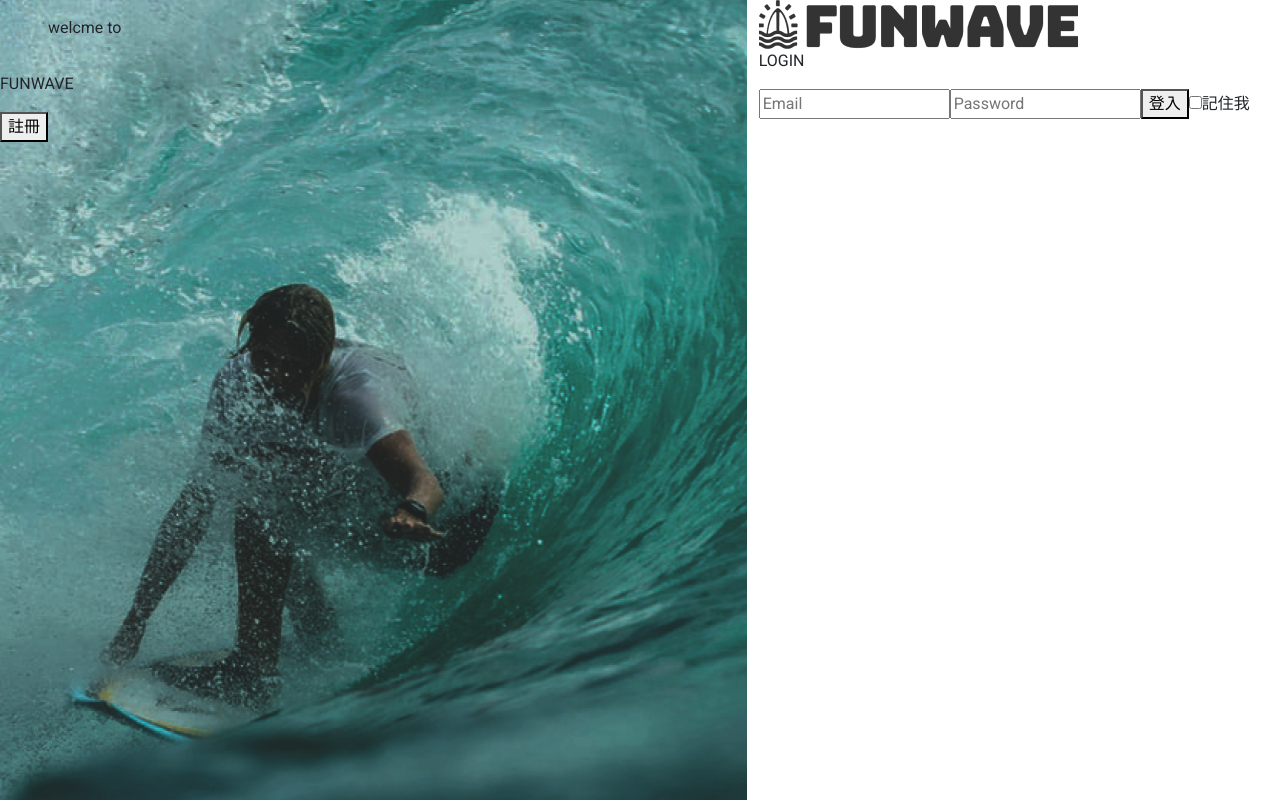
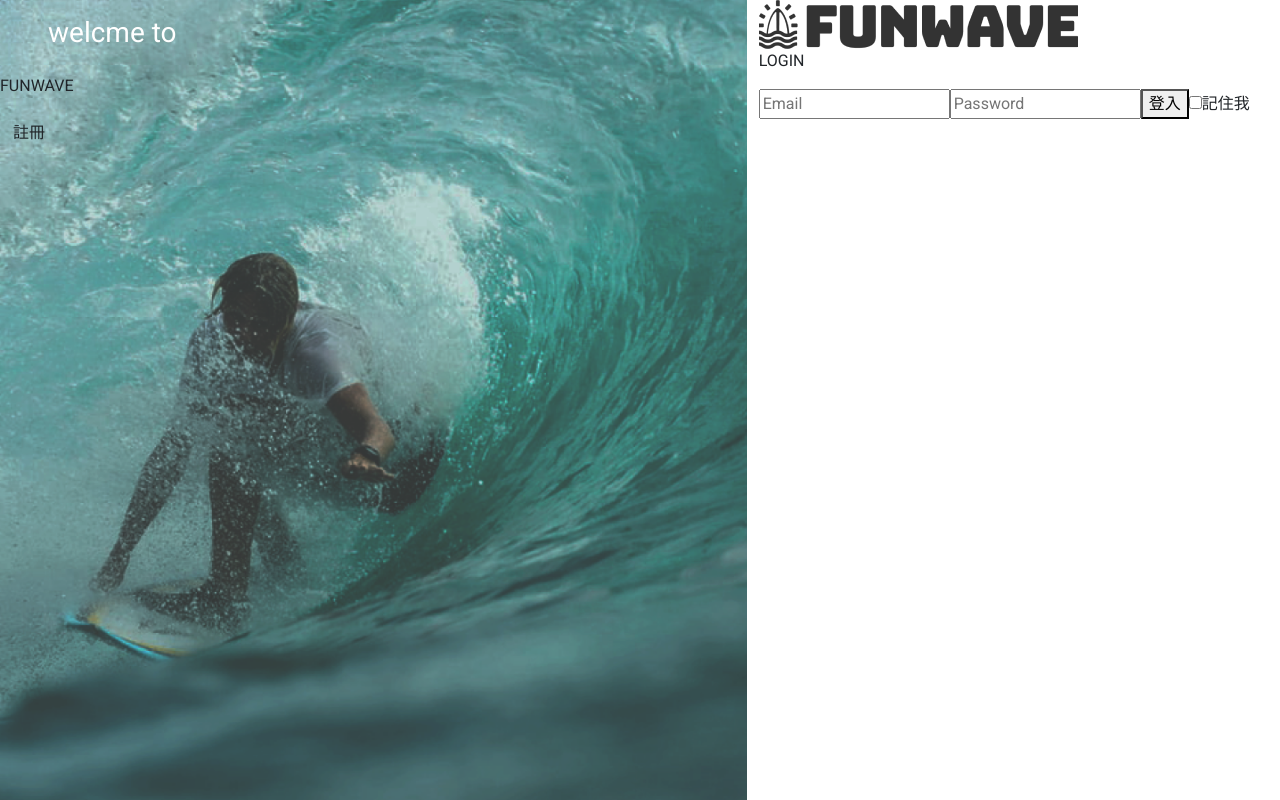
Before and after one commit to verayu0217/funwave_frontend, a React (Create React App) app: page / in a window 1280 px wide. Built offline with nearby package versions, Linux system fonts and the light colour scheme.

Commit message:
login css

```diff
--- a/src/components/LogIn.js
+++ b/src/components/LogIn.js
@@ -7,11 +7,11 @@ function Login() {
     <>
       <div className="container-fluid">
         <div className="row">
-          <div className="col-7 p-0">
-            <div className="leftSignUp vh-100">
-              <p className="px-5 py-3">welcme to</p>
-              <p>FUNWAVE</p>
-              <button className="">註冊</button>
+          <div className="col-7 p-0 leftSignUp vh-100 ">
+            <div className="demo vh-100">
+              <h3 className="px-5 py-3 text-white">welcme to</h3>
+              <p className="">FUNWAVE</p>
+              <button className="btn">註冊</button>
             </div>
           </div>
           <div className="col-5">
--- a/src/styles/global.scss
+++ b/src/styles/global.scss
@@ -1,5 +1,8 @@
 .leftSignUp{
     background:url(../data/images/login.png) ;
-    object-fit: cover;
-    max-width: 100%;
+    background-size: cover;
+    z-index: 0;
 }
+.demo{
+    background:rgba(255,255,255,0.1);
+}
```
